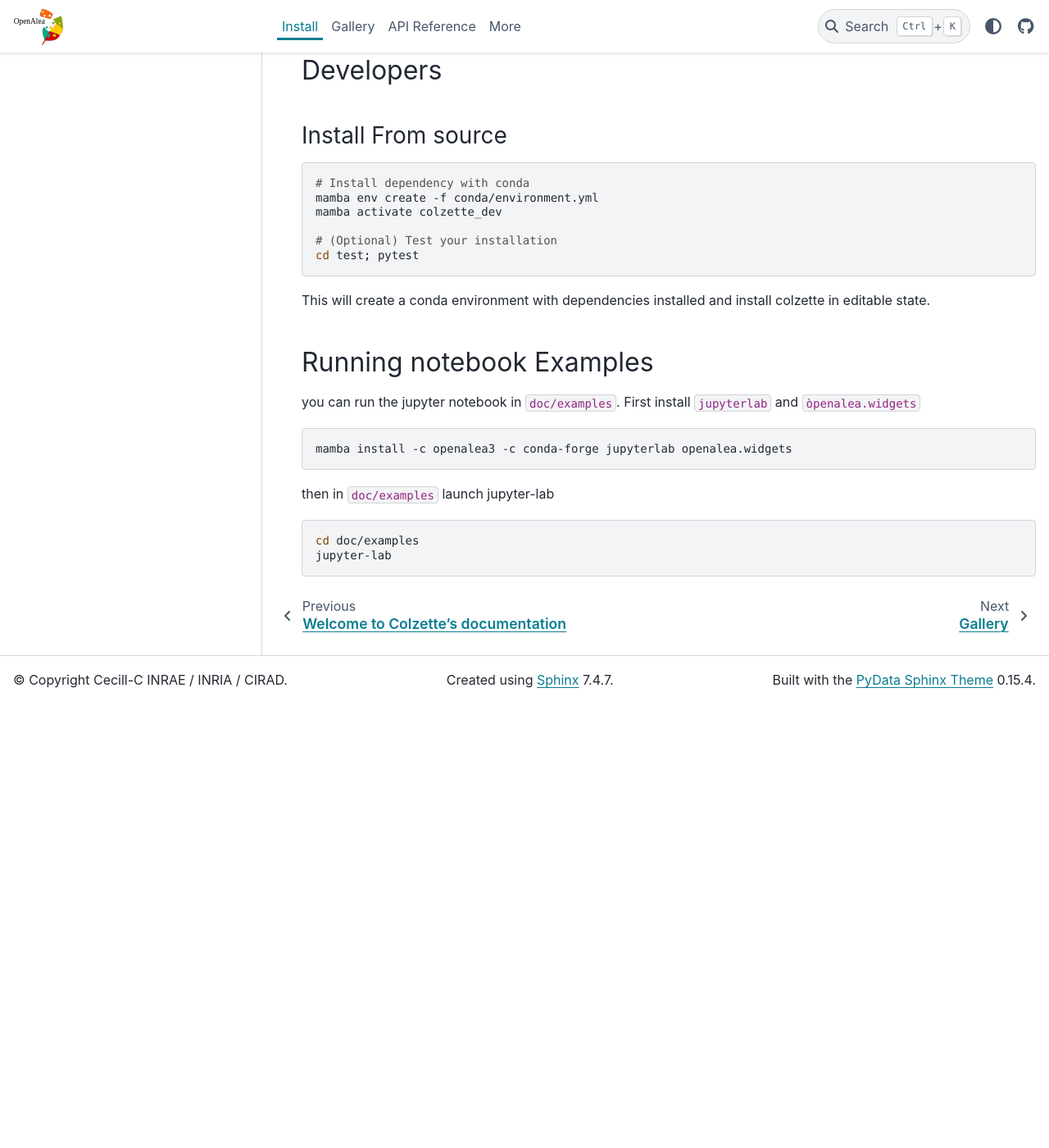
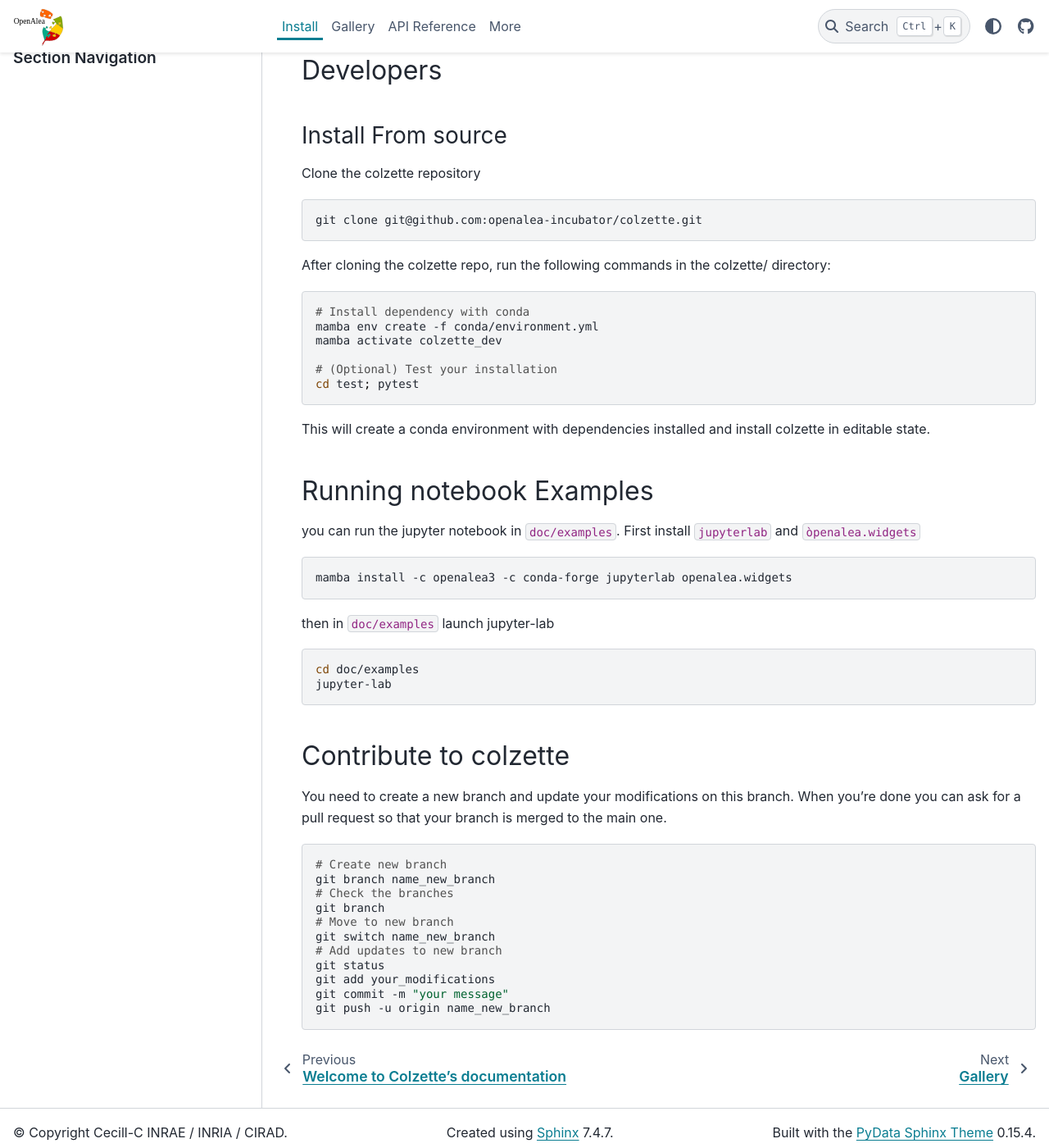
Before and after one commit to openalea-incubator/colzette, a Sphinx documentation site: the page built from doc/installation.md, in a window 1280 px wide and 1400 px high, scrolled down 746 px. Shown: the whole window at 82% size. Built offline with Sphinx 7.4.7 and the PyData theme 0.15.4, drawn with Linux system fonts in a browser that asks for light colours; formulas are drawn with MathJax 3; pages that are not in the unit, such as notebooks, are missing from menus; the version number could not be read and is left out; before the commit the page ends 1604 px from its top, so only the background shows below that.

Commit message:
add git information to installation documentation

`````diff
--- a/doc/installation.md
+++ b/doc/installation.md
@@ -31,6 +31,14 @@
 
 ### Install From source
 
+Clone the colzette repository
+
+```bash
+git clone git@github.com:openalea-incubator/colzette.git
+```
+
+After cloning the colzette repo, run the following commands in the colzette/ directory:
+
 ```bash
 # Install dependency with conda
 mamba env create -f conda/environment.yml
@@ -54,3 +62,21 @@
 cd doc/examples
 jupyter-lab
 ````
+
+## Contribute to colzette
+
+You need to create a new branch and update your modifications on this branch. When you're done you can ask for a pull request so that your branch is merged to the main one.
+
+````bash
+# Create new branch
+git branch name_new_branch
+# Check the branches
+git branch
+# Move to new branch
+git switch name_new_branch
+# Add updates to new branch
+git status
+git add your_modifications
+git commit -m "your message"
+git push -u origin name_new_branch
+````
`````
